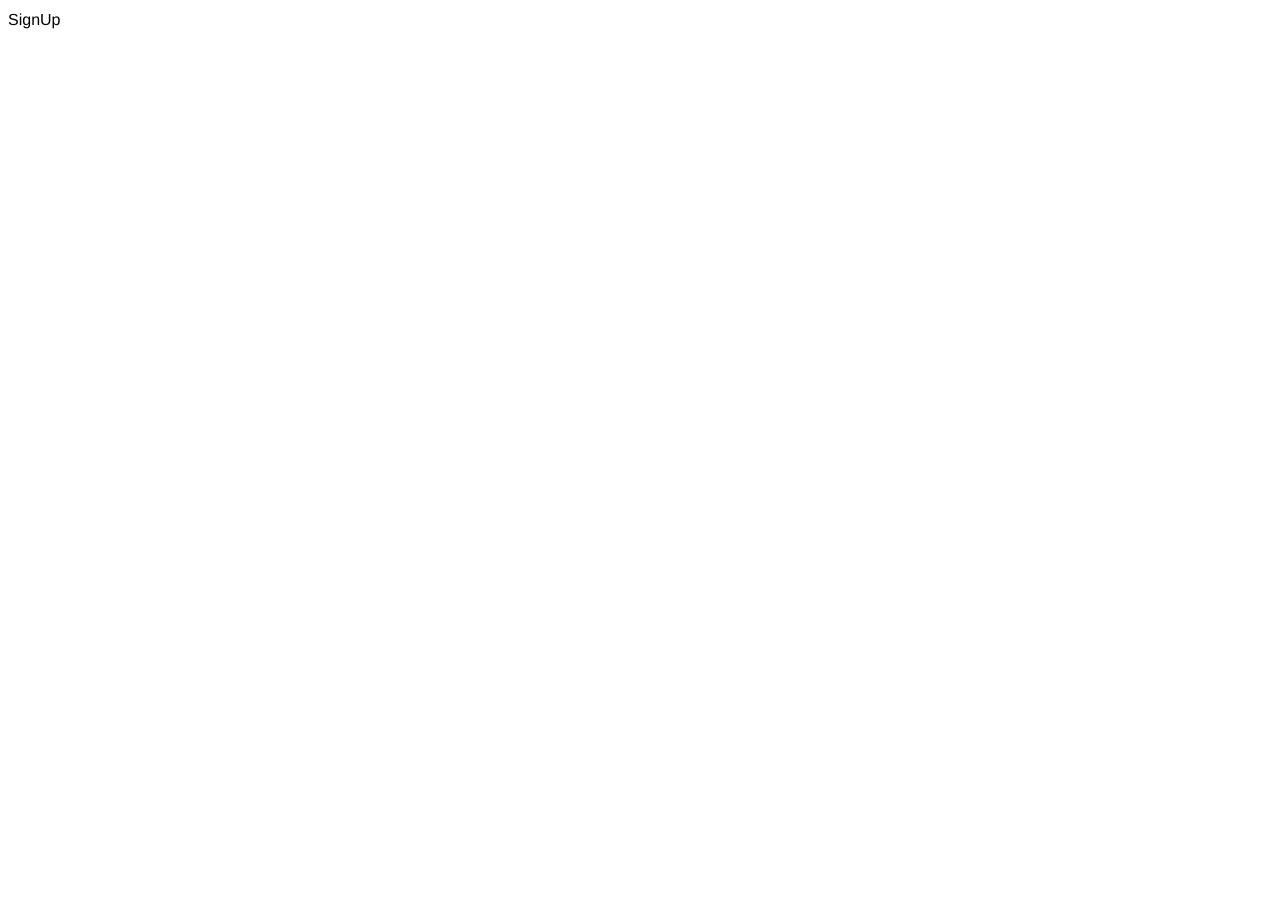
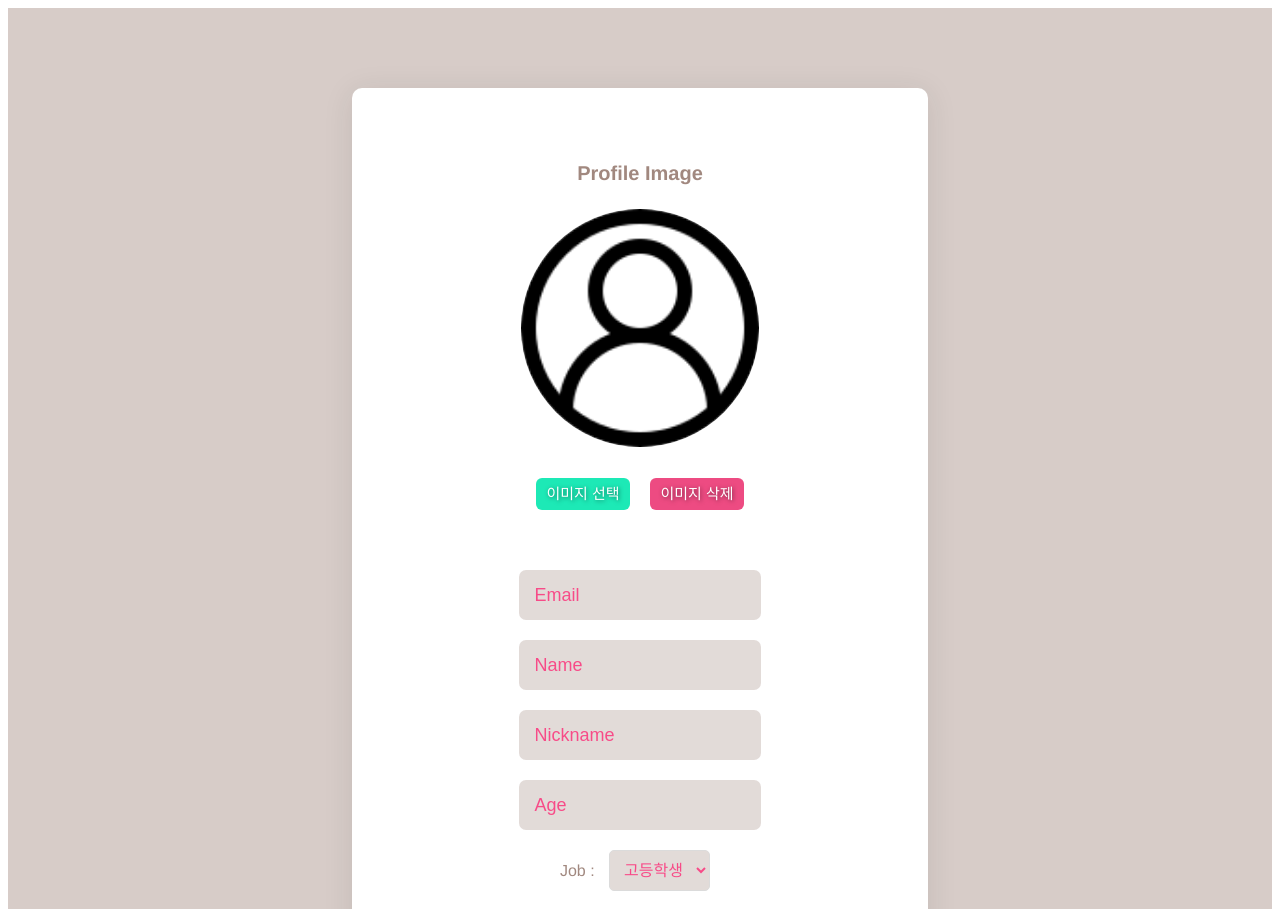
Before and after one commit to KHUTHON-void/front-end, a React (Create React App) app: page /signup in a window 1280 px wide. Shown: the top 909 px of the page. Before the commit the page ends 800 px from the top, so only its background shows below. Built offline with nearby package versions, Linux system fonts and the light colour scheme.

Commit message:
Feat : 회원가입v1

```diff
--- a/src/pages/SignUp.js
+++ b/src/pages/SignUp.js
@@ -1,7 +1,343 @@
-import React from "react";
+import { useLocation, useNavigate } from "react-router-dom";
+import styled from "styled-components";
+import { useState, useRef } from "react";
+import default_profile from "../assets/default_profile.png";
+import { requestSignUp } from "../utils/axios";
 
 const SignUp = () => {
-  return <div>SignUp</div>;
+  const location = useLocation();
+
+  const [initialInfo, setInitialInfo] = useState({
+    email: "",
+    realName: "",
+    job: "",
+    password: "",
+    university: null,
+    nickname: "",
+    age: "",
+  });
+
+  const handleChangeState = (e) => {
+    setInitialInfo({
+      ...initialInfo,
+      [e.target.name]: e.target.value,
+    });
+  };
+
+  const [profileImg, setProfileImg] = useState(""); // profileImg : 서버로 보내는 사용자 지정 이미지
+  const [previewImg, setPreviewImg] = useState(default_profile);
+  const imgRef = useRef();
+  // previewImg : 서버로 보내는 이미지가 아닌, 파일 첨부로부터 미리 보는 프로필 사진
+  // 서버로 보내는 파일이랑 형식이 달라서 따로 지정
+
+  const navigate = useNavigate();
+
+  // 프로필 이미지 추가 버튼을 눌렀을 때 동작
+  const handleProfileChange = () => {
+    const imgFile = imgRef.current.files[0];
+    if (imgFile) {
+      setProfileImg(imgFile);
+      const reader = new FileReader();
+      reader.readAsDataURL(imgFile);
+      reader.onloadend = () => {
+        setPreviewImg(reader.result);
+      };
+    }
+  };
+
+  //프로필 삭제 버튼 눌렀을 때 동작
+  const deleteProfile = () => {
+    setPreviewImg(default_profile);
+    setProfileImg(""); // 서버로 보내는 사진은 null
+  };
+
+  //회원가입 버튼 눌렀을 때 동작
+  const handleSignUp = async () => {
+    requestSignUp(initialInfo, profileImg, navigate);
+  };
+
+  return (
+    <Container>
+      <FormContainer>
+        <ProfileContainer>
+          <ProfileText>Profile Image</ProfileText>
+          <ProfileImgView
+            src={previewImg}
+            alt="프로필 이미지"
+          />
+          <ProfileBtnContainer>
+            <ProfileImgAdd htmlFor="profileImg">이미지 선택</ProfileImgAdd>
+            <HiddenInput
+              style={{ display: "none" }}
+              type="file"
+              accept="image/*"
+              id="profileImg"
+              onChange={handleProfileChange}
+              ref={imgRef}
+            />
+            <ProfileDelete onClick={deleteProfile}>이미지 삭제</ProfileDelete>
+          </ProfileBtnContainer>
+        </ProfileContainer>
+
+        <DivLine>
+          <InputForm
+            type="email"
+            name="email"
+            value={initialInfo.email}
+            onChange={handleChangeState}
+            placeholder="Email"
+          />
+        </DivLine>
+
+        <DivLine>
+          <InputForm
+            type="text"
+            name="realName"
+            value={initialInfo.realName}
+            onChange={handleChangeState}
+            placeholder="Name"
+          />
+        </DivLine>
+
+        <DivLine>
+          <InputForm
+            type="text"
+            name="nickname"
+            value={initialInfo.nickname}
+            onChange={handleChangeState}
+            placeholder="Nickname"
+          />
+        </DivLine>
+
+        <DivLine>
+          <InputForm
+            type="text"
+            name="age"
+            value={initialInfo.age}
+            onChange={handleChangeState}
+            placeholder="Age"
+          />
+        </DivLine>
+
+        <DivLine>
+          <label>
+            <label style={{ color: "#a1887f" }}>Job : </label>
+            <Select
+              name="job"
+              value={initialInfo.job}
+              onChange={handleChangeState}
+            >
+              <option value="HIGHSCHOOL_STUDENT">고등학생</option>
+              <option value="REPEAT_STUDENT(">재수생</option>
+              <option value="UNIVERSITY_STUDENT">대학생</option>
+              <option value="ETC">기타</option>
+            </Select>
+          </label>
+
+          {initialInfo.job === "UNIVERSITY_STUDENT" && (
+            <label style={{ color: "#a1887f" }}>
+              대학교 :
+              <Select
+                name="university"
+                value={initialInfo.university}
+                onChange={handleChangeState}
+              >
+                <option value="snu">서울대학교</option>
+                <option value="khu">경희대학교</option>
+                <option value="ysu">연세대학교</option>
+                <option value="oku">고려대학교</option>
+                <option value="sgu">서강대학교</option>
+                <option value="skku">성균관대학교</option>
+                <option value="hyu">한양대학교</option>
+                <option value="cau">중앙대학교</option>
+              </Select>
+            </label>
+          )}
+        </DivLine>
+
+        <DivLine>
+          <InputForm
+            type="password"
+            name="password"
+            value={initialInfo.password}
+            onChange={handleChangeState}
+            placeholder="Password"
+          />
+        </DivLine>
+
+        <SignUpContainer>
+          <SignUpBtn onClick={handleSignUp}>Sign Up</SignUpBtn>
+        </SignUpContainer>
+      </FormContainer>
+    </Container>
+  );
 };
 
 export default SignUp;
+
+const Container = styled.div`
+  display: flex;
+  flex-direction: column;
+  justify-content: center;
+  align-items: center;
+  background: #d7ccc8;
+`;
+
+const FormContainer = styled.div`
+  margin-top: 80px;
+  margin-bottom: 80px;
+  background: #fff;
+  width: 45vw;
+  height: auto;
+  overflow: auto;
+  border-radius: 10px;
+  padding: 20px;
+  box-shadow: 0 4px 30px rgba(35, 35, 35, 0.1);
+
+  &:hover {
+    box-shadow: 0 1px 17px 0 rgba(0, 0, 0, 0.4), 0 6px 10px 0 rgba(0, 0, 0, 0.1);
+  }
+`;
+
+const DivLine = styled.div`
+  display: flex;
+  justify-content: center;
+  align-items: center;
+`;
+
+const InputForm = styled.input`
+  margin-bottom: 20px;
+  background-color: #d7ccc8;
+  font-size: 18px;
+  border: none;
+  border-radius: 7px;
+  padding: 14px 15px;
+  width: 45%;
+  height: 50px;
+  opacity: 0.7;
+
+  &::placeholder {
+    color: #f50057;
+  }
+`;
+
+const ProfileContainer = styled.div`
+  margin-top: 30px;
+  height: auto;
+  display: flex;
+  flex-direction: column;
+  justify-content: center;
+  align-items: center;
+`;
+
+const ProfileImgView = styled.img`
+  border-radius: 50%;
+  width: 240px;
+  height: 240px;
+  border: 1.5px solid #fff;
+`;
+
+const ProfileBtnContainer = styled.div`
+  margin-bottom: 30px;
+  padding: 20px;
+  width: 50%;
+  display: flex;
+  justify-content: center;
+  align-items: center;
+`;
+
+const ProfileImgAdd = styled.label`
+  margin: 10px;
+  color: rgb(255, 255, 255);
+  font-size: 15px;
+  background: #1de9b6;
+  height: 32px;
+  width: 100px;
+  display: flex;
+  justify-content: center;
+  align-items: center;
+  text-shadow: 1px 1px 4px rgba(0, 0, 0, 0.5);
+  border-radius: 6px;
+  cursor: pointer;
+
+  &:hover {
+    box-shadow: 2px 2px 6px rgba(0, 0, 0, 0.2);
+    background: #00bfa5;
+  }
+`;
+
+const HiddenInput = styled.input`
+  display: none;
+`;
+
+const ProfileDelete = styled.label`
+  margin: 10px;
+  color: rgb(255, 255, 255);
+  font-size: 15px;
+  background: #ed4b82;
+  height: 32px;
+  width: 100px;
+  display: flex;
+  justify-content: center;
+  align-items: center;
+  text-shadow: 1px 1px 4px rgba(0, 0, 0, 0.5);
+  border-radius: 6px;
+  cursor: pointer;
+
+  &:hover {
+    box-shadow: 2px 2px 6px rgba(0, 0, 0, 0.2);
+    background: #c2185b;
+  }
+`;
+
+const SignUpContainer = styled.div`
+  display: flex;
+  flex-direction: column;
+  justify-content: center;
+  height: 100px;
+`;
+
+const SignUpBtn = styled.button`
+  width: 15%;
+  margin: 0 auto;
+  height: 40px;
+  border: none;
+  border-radius: 6px;
+  font-size: 18px;
+  background: #a1887f;
+  color: rgb(255, 255, 255);
+  text-shadow: 1px 1px 4px rgba(0, 0, 0, 0.5);
+  cursor: pointer;
+
+  &:hover {
+    box-shadow: 2px 2px 6px rgba(0, 0, 0, 0.2);
+    background: #6d4c41;
+  }
+`;
+
+const ProfileText = styled.p`
+  color: #a1887f;
+  font-weight: bold;
+  font-size: 20px;
+`;
+
+const Select = styled.select`
+  margin-bottom: 20px;
+  padding: 10px;
+  font-size: 16px;
+  border: 1px solid #ccc;
+  border-radius: 5px;
+  background-color: #d7ccc8;
+  color: #f50057;
+  cursor: pointer;
+  outline: none;
+  transition: border-color 0.3s ease;
+  margin-right: 10px;
+  margin-left: 10px;
+  opacity: 0.7;
+
+  &:hover,
+  &:focus {
+    border-color: #90caf9;
+  }
+`;
--- a/src/utils/axios.js
+++ b/src/utils/axios.js
@@ -1,3 +1,30 @@
 import axios from "axios";
 
 const API_URL = process.env.VOID_API;
+
+export const requestSignUp = (initialInfo, profileImg, navigate) => {
+  const formData = new FormData();
+  const userData = { initialInfo };
+
+  formData.append("signUpRequest", JSON.stringify(userData));
+  formData.append("profileImg", profileImg);
+
+  let config = {
+    method: "post",
+    url: API_URL + "/sign-up",
+    headers: {
+      "Content-Type": "application/json",
+    },
+    data: formData,
+  };
+
+  axios
+    .request(config)
+    .then((response) => {
+      navigate("/profile");
+      console.log(response.data);
+    })
+    .catch((error) => {
+      console.log(error);
+    });
+};
```
Also changed, not shown: src/assets/default_profile.png (added).
